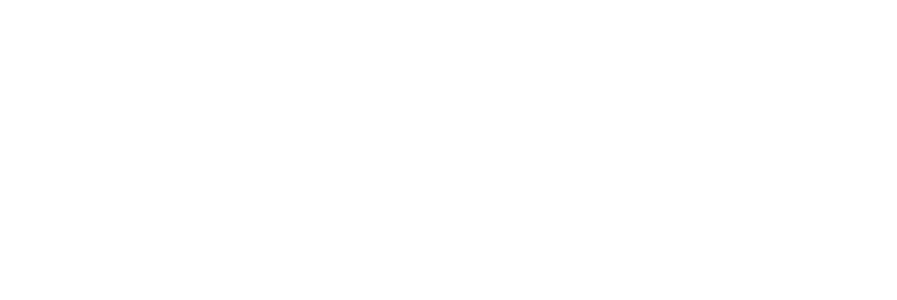
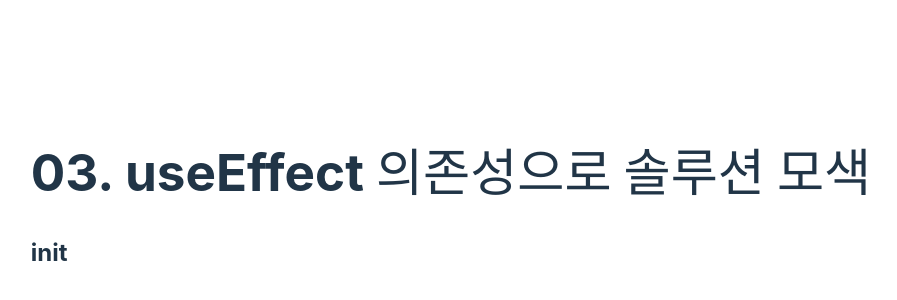
Before and after one commit to hoisharka/useEffectTEst, a React (Vite) app: page /test03 in a window 1280 px wide. Before the commit this address had no page. Shown: the part 200-500 px from the top of the page, without its empty margins (189-1086 px from the left). Built offline with nearby package versions, Linux system fonts and the light colour scheme; the HTML template or start-up script is replaced by a standard one.

Commit message:
UseEffectTest03

```diff
--- a/src/App.tsx
+++ b/src/App.tsx
@@ -3,6 +3,7 @@ import './App.css'
 import Home from './components/Home.tsx'
 import UseEffectTest01 from './components/UseEffectTest01.tsx'
 import UseEffectTest02 from './components/UseEffectTest02.tsx'
+import UseEffectTest03 from './components/UseEffectTest03.tsx'
 
 function App() {
   return (
@@ -10,6 +11,7 @@ function App() {
       <Route path="/" element={<Home />} />
       <Route path="/test01" element={<UseEffectTest01 />} />
       <Route path="/test02" element={<UseEffectTest02 />} />
+      <Route path="/test03" element={<UseEffectTest03 />} />
     </Routes>
   )
 }
--- a/src/components/Home.tsx
+++ b/src/components/Home.tsx
@@ -5,12 +5,13 @@ const Home = () => {
       <h1>UseEffectTest</h1>
       <ul>
         <li>
-          <a href={`/test01`}>
-            01. window.addEventListener 의 이벤트 핸들러에선 state 갱신이 안됨.{' '}
-          </a>
+          <a href={`/test01`}>01. window.addEventListener 의 이벤트 핸들러에선 state 갱신이 안됨</a>
         </li>
         <li>
           <a href={`/test02`}>02. state에 대응되는 ref사용하여 대응 </a>
+        </li>
+        <li>
+          <a href={`/test03`}>03. useEffect 의존성으로 솔루션 모색</a>
         </li>
       </ul>
     </div>
--- /dev/null
+++ b/src/components/UseEffectTest03.tsx
@@ -0,0 +1,40 @@
+import { useEffect, useState } from 'react'
+
+const UseEffectTest01 = () => {
+  const [key, setKey] = useState('init')
+
+  const handelMouseUp = () => {
+    console.log(`[ handleMouseUp ] key: ${key}`)
+  }
+  const handleKeyup = (e) => {
+    console.log('[ handleKeyup ]', e.key)
+    setKey(e.key)
+  }
+
+  useEffect(() => {
+    console.log('set keyup event')
+    window.addEventListener('keyup', handleKeyup)
+    return () => {
+      console.log('unset keyup event')
+      window.removeEventListener('keyup', handleKeyup)
+    }
+  }, [])
+
+  useEffect(() => {
+    console.log('set mouseup event')
+    window.addEventListener('mouseup', handelMouseUp)
+    return () => {
+      console.log('unset mouseup event')
+      window.removeEventListener('mouseup', handelMouseUp)
+    }
+  }, [handelMouseUp])
+
+  return (
+    <div>
+      <h1>03. useEffect 의존성으로 솔루션 모색</h1>
+      <h2>{key}</h2>
+    </div>
+  )
+}
+
+export default UseEffectTest01
```
